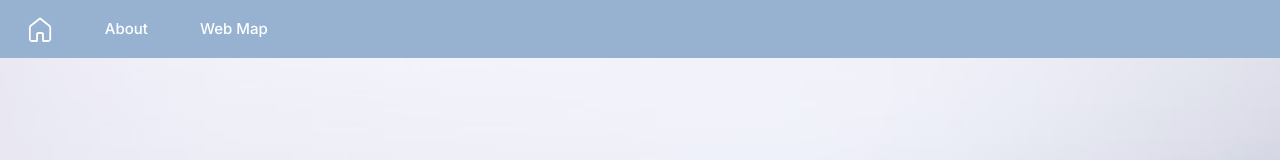
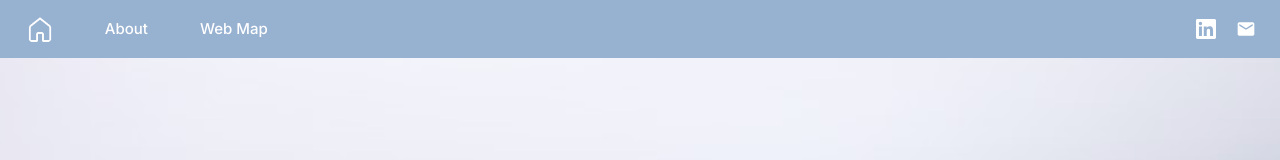
Before and after one commit to jumergel/jumergel.github.io, a React (Create React App) app: page / in a window 1280 px wide. Shown: the top 160 px of the page. Built offline with nearby package versions, Linux system fonts and the light colour scheme; a web font is replaced by a local one.

Commit message:
linkedln and email added to navbar

```diff
--- a/src/App.js
+++ b/src/App.js
@@ -1,7 +1,6 @@
-// App.js
 import './App.css';
+import React, { useState } from 'react';
 import { Container, Navbar, Nav, NavDropdown } from 'react-bootstrap';
-import { useState } from 'react';
 import 'bootstrap/dist/css/bootstrap.min.css';
 import Hero from './Hero.js';
 import Home from './Home.js';
@@ -33,7 +32,6 @@ import ScrollToTop from "./components/ScrollToTop";
 
 function HoverHome() {
   const [isHovered, setIsHovered] = useState(false);
-
   return (
     <img
       src={isHovered ? homeButtonAnimated : homeButton}
@@ -45,15 +43,36 @@ function HoverHome() {
   );
 }
 
+function NavIcon({ href, label, icon }) {
+  const [hovered, setHovered] = useState(false);
+  return (
+    <a
+      href={href}
+      target="_blank"
+      rel="noopener noreferrer"
+      aria-label={label}
+      onMouseEnter={() => setHovered(true)}
+      onMouseLeave={() => setHovered(false)}
+      style={{
+        color: hovered ? '#3a3a3a' : 'white',
+        transition: 'color 0.2s ease',
+        display: 'flex',
+        alignItems: 'center',
+        padding: '0.25rem',
+      }}
+    >
+      {icon}
+    </a>
+  );
+}
+
 function App() {
-  // Controls About dropdown so it doesn't "stick" open after navigation
   const [aboutOpen, setAboutOpen] = useState(false);
 
   return (
     <Router>
       <ScrollToTop />
       <div className="App basic">
-        {/* Nav bar */}
         <Navbar className="custom-navbar" style={{ backgroundColor: '#97b1d1' }}>
           <Container fluid>
             <Navbar.Brand as={Link} to="/">
@@ -61,10 +80,9 @@ function App() {
             </Navbar.Brand>
 
             <Nav className="me-auto">
-              {/* About dropdown: hover opens, wrapper prevents flicker when moving to menu */}
               <Nav.Item>
                 <div
-                  className = "dropdown-reserve"
+                  className="dropdown-reserve"
                   onMouseEnter={() => setAboutOpen(true)}
                   onMouseLeave={() => setAboutOpen(false)}
                   style={{ position: 'relative', display: 'inline-block' }}
@@ -116,6 +134,29 @@ function App() {
                 </Nav.Link>
               </Nav.Item>
             </Nav>
+
+            {/* RIGHT SIDE ICONS */}
+            <Nav className="ms-auto me-2" style={{ alignItems: 'center', gap: '0.75rem' }}>
+              <NavIcon
+                href="https://www.linkedin.com/in/juliamergel/"
+                label="LinkedIn"
+                icon={
+                  <svg xmlns="http://www.w3.org/2000/svg" width="20" height="20" fill="currentColor" viewBox="0 0 24 24">
+                    <path d="M20.447 20.452h-3.554v-5.569c0-1.328-.027-3.037-1.852-3.037-1.853 0-2.136 1.445-2.136 2.939v5.667H9.351V9h3.414v1.561h.046c.477-.9 1.637-1.85 3.37-1.85 3.601 0 4.267 2.37 4.267 5.455v6.286zM5.337 7.433a2.062 2.062 0 0 1-2.063-2.065 2.064 2.064 0 1 1 2.063 2.065zm1.782 13.019H3.555V9h3.564v11.452zM22.225 0H1.771C.792 0 0 .774 0 1.729v20.542C0 23.227.792 24 1.771 24h20.451C23.2 24 24 23.227 24 22.271V1.729C24 .774 23.2 0 22.222 0h.003z"/>
+                  </svg>
+                }
+              />
+              <NavIcon
+                href="mailto:jmergel@utexas.edu"
+                label="Email"
+                icon={
+                  <svg xmlns="http://www.w3.org/2000/svg" width="20" height="20" fill="currentColor" viewBox="0 0 24 24">
+                    <path d="M20 4H4c-1.1 0-2 .9-2 2v12c0 1.1.9 2 2 2h16c1.1 0 2-.9 2-2V6c0-1.1-.9-2-2-2zm0 4-8 5-8-5V6l8 5 8-5v2z"/>
+                  </svg>
+                }
+              />
+            </Nav>
+
           </Container>
         </Navbar>
 
@@ -139,19 +180,18 @@ function App() {
           <Route path="/interests/movies" element={<Movies />} />
           <Route path="/interests/graphic-design" element={<GraphicDesign />} />
 
-
-          {/* /* PROJECT ROUTES */ }
+          {/* PROJECT ROUTES */}
           <Route path="/my-projects/neurodex" element={<NeuroDex />} />
           <Route path="/my-projects/quiz-haven" element={<QuizHaven />} />
           <Route path="/my-projects/sprout-system" element={<SproutSystem />} />
           <Route path="/my-projects/toy-os" element={<ToyOS />} />
           <Route path="/my-projects/travel-diary" element={<TravelDiary />} />
 
-          {/* /* ACADEMIC ROUTES */ }
+          {/* ACADEMIC ROUTES */}
           <Route path="/academics/mercer-case-competition" element={<MercerCaseCompetition />} />
           <Route path="/academics/differential-geometry" element={<DifferentialGeometry />} />
 
-          {/* /* NOTES ROUTES */ }
+          {/* NOTES ROUTES */}
           <Route path="/notes/sprout-system" element={<SproutSystemNotes />} />
         </Routes>
 
```
